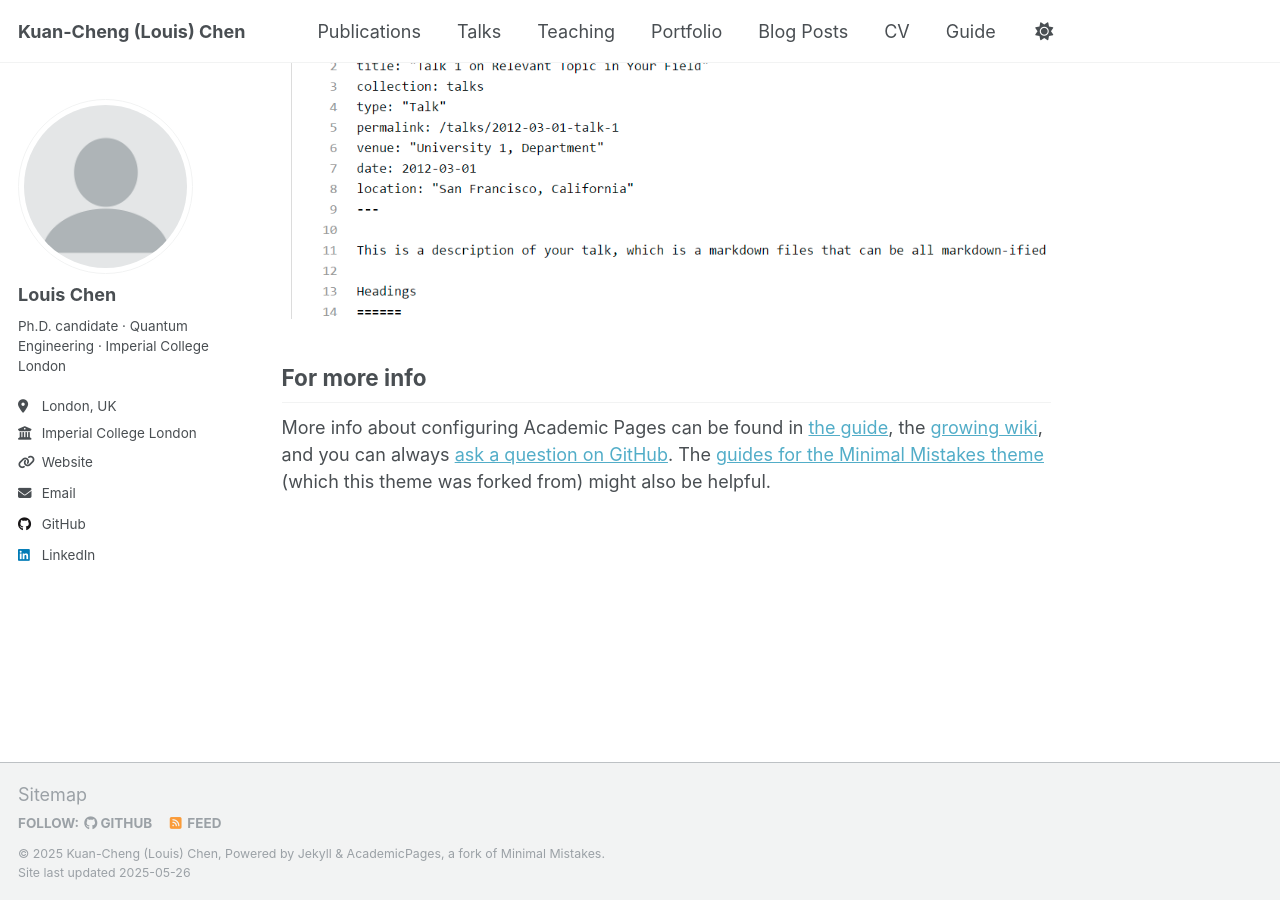
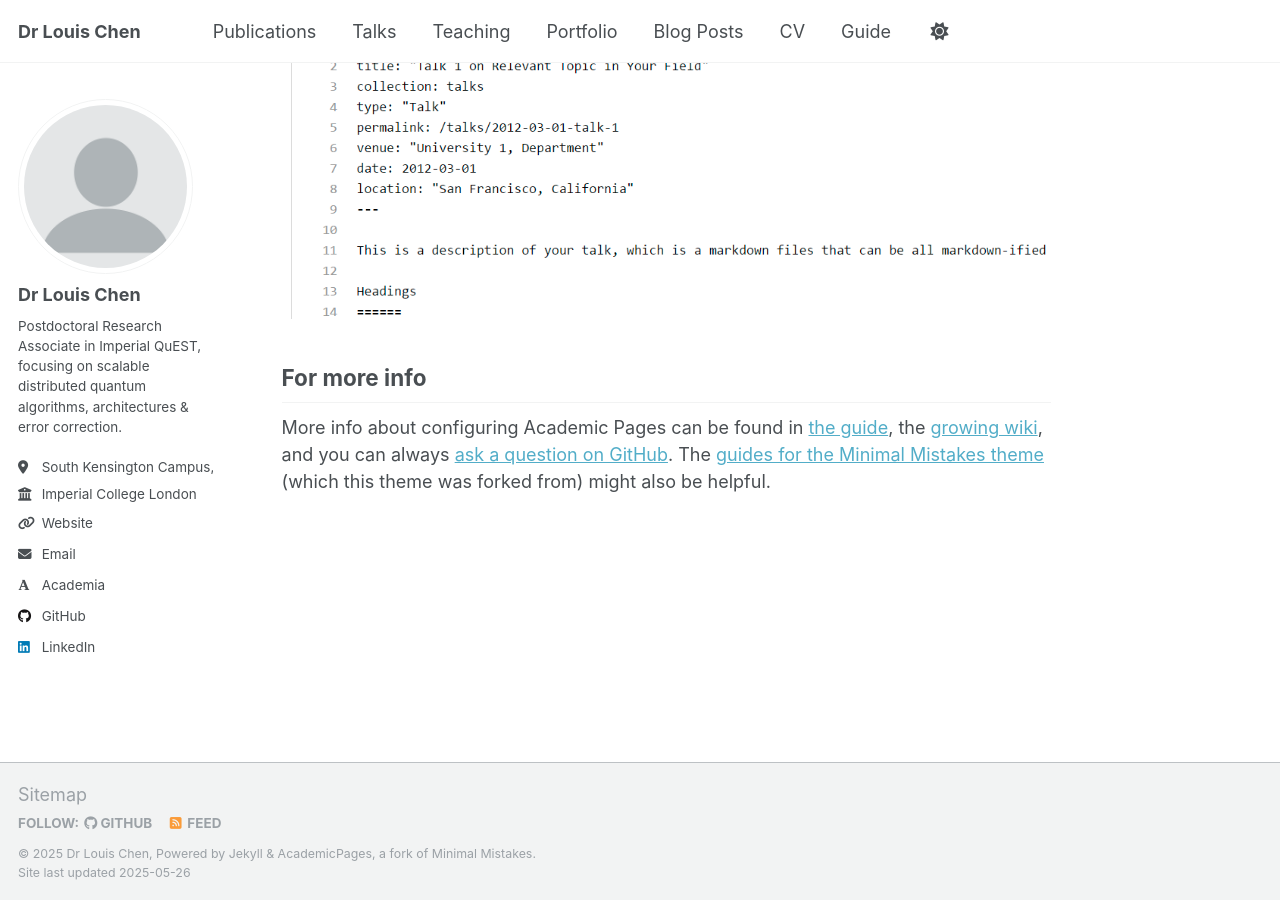
Before and after one commit to Louisanity/louisanity.github.io, a Jekyll site: the page built from _pages/about.md, in a window 1280 px wide and 900 px high, scrolled down 2636 px. Built offline with Jekyll 4.4.1, drawn with Linux system fonts in a browser that asks for light colours; some web fonts are replaced.

Commit message:
Update _config.yml

```diff
--- a/_config.yml
+++ b/_config.yml
@@ -1,32 +1,32 @@
 # --------------------------------------------
 # Basic Site Settings
 # --------------------------------------------
-locale                   : "en-GB"
-site_theme               : "default"
-title                    : "Kuan-Cheng (Louis) Chen"
-title_separator          : "-"
-name                     : &name "Kuan-Cheng (Louis) Chen"
-description              : &description "Ph.D. candidate in Quantum Engineering at Imperial College London; research in distributed quantum-computing architectures, quantum ML & circuit optimisation."
-url                      : https://louisanity.github.io          # ← GitHub Pages root
-baseurl                  : ""                                   # "" means the site is served from the repo root
-repository               : "Louisanity/academicpages.github.io" # ← your fork of the template
+locale         : "en-GB"
+site_theme     : "default"
+title          : "Dr Louis Chen"
+title_separator: "-"
+name           : &name "Dr Louis Chen"
+description    : &description "Postdoctoral Research Associate (Distributed Quantum Computing), Department of Electrical & Electronic Engineering, Imperial College London."
+url            : https://louisanity.github.io          # GitHub Pages root
+baseurl        : ""                                   # "" → site served from repo root
+repository     : "Louisanity/academicpages.github.io" # your fork of the template
 
 # --------------------------------------------
-# Author profile (left-hand sidebar on the site)
+# Author profile (left sidebar)
 # --------------------------------------------
 author:
   # Biographic information
-  avatar           : "profile.png"
-  name             : "Louis Chen"
-  pronouns         :            # add if you wish (e.g. "he/him")
-  bio              : "Ph.D. candidate · Quantum Engineering · Imperial College London"
-  location         : "London, UK"
-  employer         : "Imperial College London"
-  uri              : "https://profiles.imperial.ac.uk/kuan-cheng.chen17/about"
-  email            : "kc2816@ic.ac.uk"
+  avatar     : "profile.png"                          # place photo in /images/
+  name       : *name
+  pronouns   :                                        # e.g. "he/him"
+  bio        : "Postdoctoral Research Associate in Imperial QuEST, focusing on scalable distributed quantum algorithms, architectures & error correction."
+  location   : "South Kensington Campus, London, UK"
+  employer   : "Imperial College London"
+  uri        : "https://www.imperial.ac.uk/people/kuan-cheng.chen17"
+  email      : "kuan-cheng.chen17@imperial.ac.uk"
 
   # Academic profiles
-  academia         :
+  academia         : "https://profiles.imperial.ac.uk/kuan-cheng.chen17/about"
   arxiv            :
   googlescholar    :
   impactstory      :
@@ -36,25 +36,24 @@ author:
   researchgate     :
   scopus           :
 
-  # Repositories & dev platforms
-  github           : "Louisanity"
-  bitbucket        :
-  codepen          :
-  dribbble         :
-  kaggle           :
-  stackoverflow    :
+  # Repositories / dev platforms
+  github     : "Louisanity"
+  bitbucket  :
+  codepen    :
+  dribbble   :
+  kaggle     :
+  stackoverflow:
 
   # Social media
-  bluesky          :
-  linkedin         : "louis-chen-801214109"
-  mastodon         :
-  medium           :
-  twitter          :
-  youtube          :
-  # leave any others blank
+  linkedin   : "louis-chen-801214109"
+  bluesky    :
+  mastodon   :
+  medium     :
+  twitter    :
+  youtube    :
 
 # --------------------------------------------
-# Publication category headings (feel free to edit)
+# Publication category headings
 # --------------------------------------------
 publication_category:
   books:
@@ -65,63 +64,63 @@ publication_category:
     title: "Conference Papers"
 
 # --------------------------------------------
-# Site-wide options (mostly left as defaults)
+# Site-wide options (mostly default)
 # --------------------------------------------
-teaser                   :
-breadcrumbs              : false
-words_per_minute         : 160
-future                   : true
-read_more                : "disabled"
-talkmap_link             : false
+teaser         :
+breadcrumbs    : false
+words_per_minute: 160
+future         : true
+read_more      : "disabled"
+talkmap_link   : false
 
 comments:
-  provider               :
-  disqus:      { shortname: "" }
-  discourse:    { server: "" }
-  facebook:     { appid: "", num_posts: "", colorscheme: "" }
+  provider :                                # leave blank to disable comments
+  disqus  : { shortname: "" }
+  discourse: { server: "" }
+  facebook: { appid: "", num_posts: "", colorscheme: "" }
 
 staticman:
-  allowedFields          : ['name','email','url','message']
-  branch                 : "gh-pages"
-  commitMessage          : "New comment."
-  filename               : comment-{@timestamp}
-  format                 : "yml"
-  moderation             : true
-  path                   : "_data/comments/{options.slug}"
-  requiredFields         : ['name','email','message']
-  transforms:            { email: "md5" }
+  allowedFields  : ['name','email','url','message']
+  branch         : "gh-pages"
+  commitMessage  : "New comment."
+  filename       : comment-{@timestamp}
+  format         : "yml"
+  moderation     : true
+  path           : "_data/comments/{options.slug}"
+  requiredFields : ['name','email','message']
+  transforms     : { email: "md5" }
   generatedFields:
     date:
-      type               : "date"
-      options:           { format: "iso8601" }
+      type     : "date"
+      options  : { format: "iso8601" }
 
 atom_feed:
-  hide                   : false
-  path                   :
+  hide : false
+  path :
 
 # --------------------------------------------
-# SEO / social-sharing / analytics (update later)
+# SEO / social / analytics (fill in later)
 # --------------------------------------------
 google_site_verification :
 bing_site_verification   :
 alexa_site_verification  :
 yandex_site_verification :
 
-twitter:   { username: &twitter }
-facebook:  { username: "", app_id: "", publisher: "" }
-og_image                 :
+twitter  : { username: &twitter }
+facebook : { username: "", app_id: "", publisher: "" }
+og_image :
 
 social:
-  type                   : "Person"
-  name                   : *name
-  links:                 []   # e.g. ["https://github.com/Louisanity"]
+  type  : "Person"
+  name  : *name
+  links : []       # e.g. ["https://github.com/Louisanity"]
 
 analytics:
-  provider               : "false"
-  google:     { tracking_id: "" }
+  provider : "false"      # set to "google" etc. if you add tracking
+  google   : { tracking_id: "" }
 
 # --------------------------------------------
-# Jekyll build - files to include / exclude
+# Jekyll build – include / exclude lists
 # --------------------------------------------
 include: [".htaccess", "_pages", "files"]
 exclude:
@@ -153,31 +152,36 @@ exclude:
   - vendor
 keep_files: [".git", ".svn"]
 
-encoding: "utf-8"
-markdown_ext: "markdown,mkdown,mkdn,mkd,md"
+encoding      : "utf-8"
+markdown_ext  : "markdown,mkdown,mkdn,mkd,md"
 
 # --------------------------------------------
 # Conversion / Markdown / Sass
 # --------------------------------------------
-markdown: kramdown
-highlighter: rouge
+markdown      : kramdown
+highlighter   : rouge
 excerpt_separator: "\n\n"
 kramdown:
-  input: GFM
-  smart_quotes: lsquo,rsquo,ldquo,rdquo
+  input        : GFM
+  hard_wrap    : false
+  auto_ids     : true
+  footnote_nr  : 1
+  entity_output: as_char
+  toc_levels   : 1..6
+  smart_quotes : lsquo,rsquo,ldquo,rdquo
 
 sass:
-  sass_dir: _sass
-  style: compressed
+  sass_dir : _sass
+  style    : compressed
 
 # --------------------------------------------
 # Collections, defaults, permalink, timezone
 # --------------------------------------------
 collections:
-  teaching:     { output: true, permalink: /:collection/:path/ }
+  teaching    : { output: true, permalink: /:collection/:path/ }
   publications: { output: true, permalink: /:collection/:path/ }
-  portfolio:    { output: true, permalink: /:collection/:path/ }
-  talks:        { output: true, permalink: /:collection/:path/ }
+  portfolio   : { output: true, permalink: /:collection/:path/ }
+  talks       : { output: true, permalink: /:collection/:path/ }
 
 defaults:
   - scope:  { path: "", type: posts }
@@ -194,7 +198,7 @@ defaults:
     values: { layout: talk, author_profile: true, share: true }
 
 permalink: /:categories/:title/
-timezone : Europe/London     # you are based in London
+timezone : Europe/London
 
 # --------------------------------------------
 # Plugins & whitelist (GitHub Pages-compatible)
@@ -210,11 +214,11 @@ plugins:
 whitelist: *plugins
 
 # --------------------------------------------
-# Archives, compression, etc. (unchanged)
+# Archives & HTML compression
 # --------------------------------------------
 category_archive: { type: liquid, path: /categories/ }
-tag_archive:      { type: liquid, path: /tags/ }
+tag_archive     : { type: liquid, path: /tags/ }
 
 compress_html:
   clippings: all
-  ignore: { envs: development }
+  ignore  : { envs: development }
```
